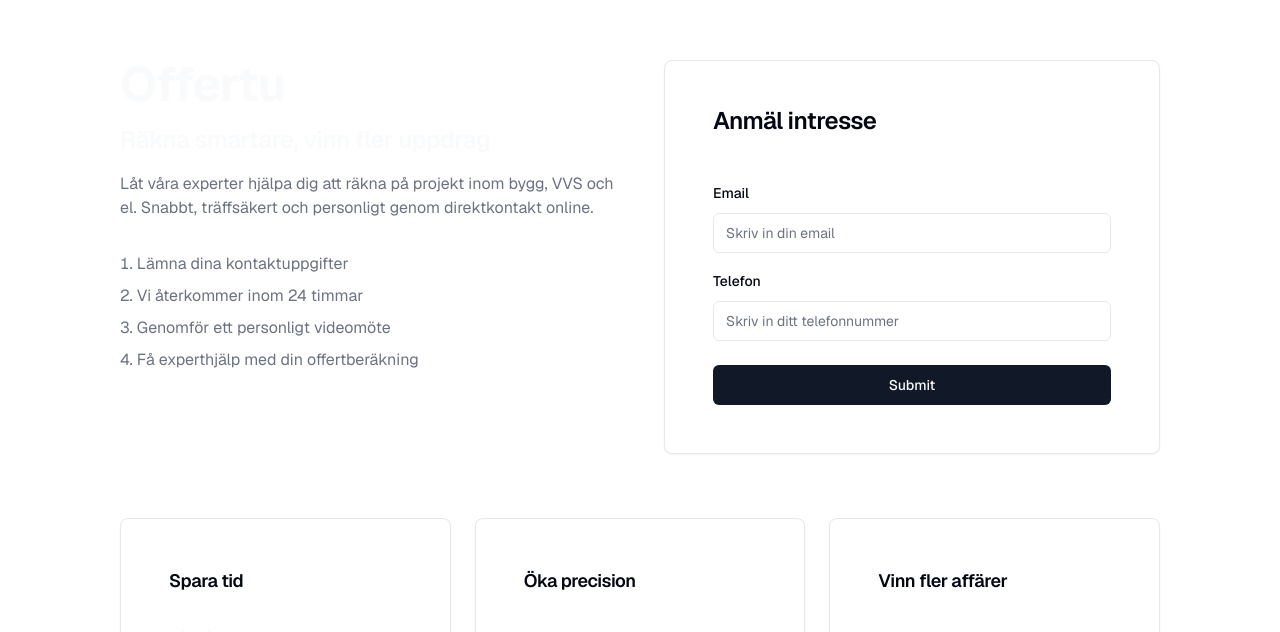
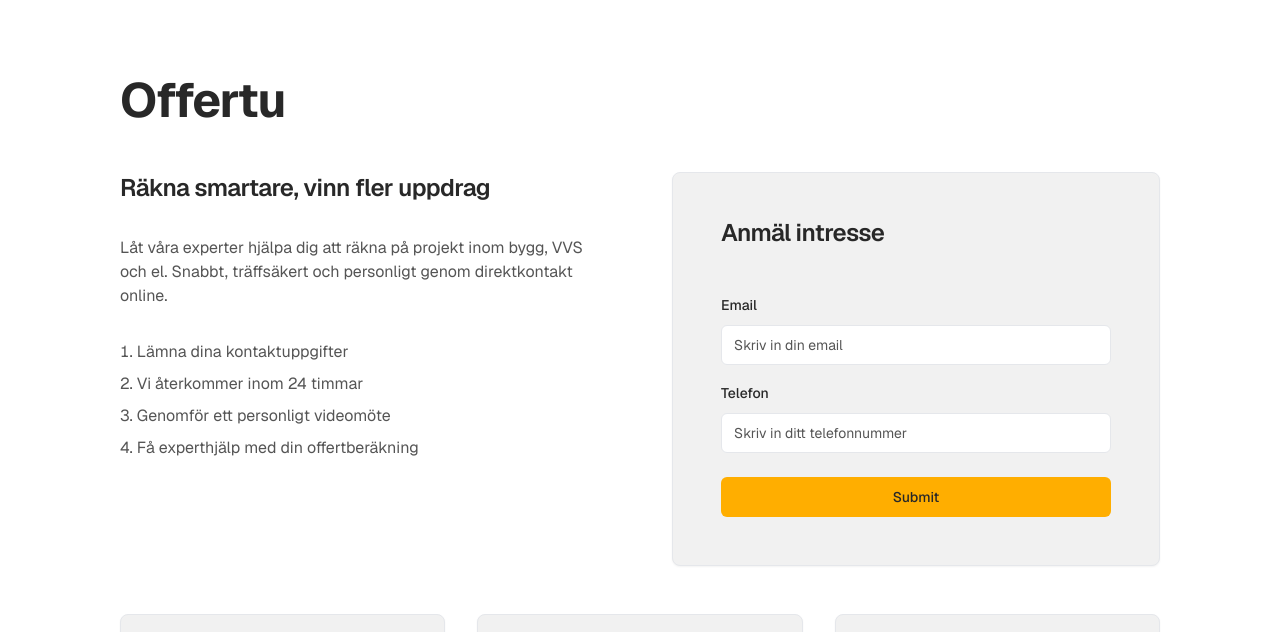
Before and after one commit to jhn322/offertu, a Next.js app: page / in a window 1280 px wide. Shown: the part 168-800 px from the top of the page. Built offline with nearby package versions, Linux system fonts and the light colour scheme.

Commit message:
First draft

```diff
--- a/src/components/Header.tsx
+++ b/src/components/Header.tsx
@@ -3,14 +3,15 @@
 
 export default function Header() {
   return (
-    <CardHeader className="bg-background py-12 px-4 md:py-16">
+    <CardHeader className="bg-background py-16 px-4 md:py-20">
       <CardContent className="max-w-6xl mx-auto">
-        <div className="grid lg:grid-cols-2 gap-12 items-start">
-          <div className="space-y-8">
-            <div className="space-y-4">
+        <div className="space-y-12">
           <CardTitle className="text-4xl md:text-5xl font-bold text-primary-foreground">
             Offertu
           </CardTitle>
+
+          <div className="grid lg:grid-cols-2 gap-16 items-start">
+            <div className="space-y-8">
               <CardTitle className="text-xl md:text-2xl font-semibold text-primary-foreground">
                 Räkna smartare, vinn fler uppdrag
               </CardTitle>
@@ -19,7 +20,6 @@
                 och el. Snabbt, träffsäkert och personligt genom direktkontakt
                 online.
               </p>
-            </div>
 
               <ol className="space-y-2 list-decimal list-inside text-muted-foreground">
                 <li>Lämna dina kontaktuppgifter</li>
@@ -34,8 +34,8 @@
             </div>
           </div>
 
-        <div className="grid md:grid-cols-3 gap-6 mt-16">
-          <Card className="bg-card p-6 rounded-lg">
+          <div className="grid md:grid-cols-3 gap-8 mt-20">
+            <Card className="bg-card p-8 rounded-lg">
               <CardHeader>
                 <CardTitle className="font-semibold text-lg mb-2">
                   Spara tid
@@ -43,12 +43,12 @@
               </CardHeader>
               <CardContent>
                 <p className="text-muted-foreground">
-                Låt våra erfarna kalkylatorer ta hand om beräkningarna medan du
-                fokuserar på det du gör bäst.
+                  Låt våra erfarna kalkylatorer ta hand om beräkningarna medan
+                  du fokuserar på det du gör bäst.
                 </p>
               </CardContent>
             </Card>
-          <Card className="bg-card p-6 rounded-lg">
+            <Card className="bg-card p-8 rounded-lg">
               <CardHeader>
                 <CardTitle className="font-semibold text-lg mb-2">
                   Öka precision
@@ -56,12 +56,12 @@
               </CardHeader>
               <CardContent>
                 <p className="text-muted-foreground">
-                Minimera risken för felberäkningar med vår beprövade metodik och
-                branschexpertis.
+                  Minimera risken för felberäkningar med vår beprövade metodik
+                  och branschexpertis.
                 </p>
               </CardContent>
             </Card>
-          <Card className="bg-card p-6 rounded-lg">
+            <Card className="bg-card p-8 rounded-lg">
               <CardHeader>
                 <CardTitle className="font-semibold text-lg mb-2">
                   Vinn fler affärer
@@ -75,6 +75,7 @@
               </CardContent>
             </Card>
           </div>
+        </div>
       </CardContent>
     </CardHeader>
   );
--- a/tailwind.config.ts
+++ b/tailwind.config.ts
@@ -3,60 +3,53 @@
 export default {
   darkMode: ["class"],
   content: [
-    "./src/pages/**/*.{js,ts,jsx,tsx,mdx}",
-    "./src/components/**/*.{js,ts,jsx,tsx,mdx}",
-    "./src/app/**/*.{js,ts,jsx,tsx,mdx}",
+    "./pages/**/*.{ts,tsx}",
+    "./components/**/*.{ts,tsx}",
+    "./app/**/*.{ts,tsx}",
+    "./src/**/*.{ts,tsx}",
+    "*.{js,ts,jsx,tsx,mdx}",
   ],
   theme: {
+    container: {
+      center: true,
+      padding: "2rem",
+      screens: {
+        "2xl": "1400px",
+      },
+    },
     extend: {
       colors: {
-  			background: 'hsl(var(--background))',
-  			foreground: 'hsl(var(--foreground))',
-  			card: {
-  				DEFAULT: 'hsl(var(--card))',
-  				foreground: 'hsl(var(--card-foreground))'
-  			},
-  			popover: {
-  				DEFAULT: 'hsl(var(--popover))',
-  				foreground: 'hsl(var(--popover-foreground))'
-  			},
+        border: "hsl(var(--border))",
+        input: "hsl(var(--input))",
+        ring: "hsl(var(--ring))",
+        background: "hsl(var(--background))",
+        foreground: "hsl(var(--foreground))",
         primary: {
-  				DEFAULT: 'hsl(var(--primary))',
-  				foreground: 'hsl(var(--primary-foreground))'
+          DEFAULT: "#FFAE00",
+          foreground: "#282828",
         },
         secondary: {
-  				DEFAULT: 'hsl(var(--secondary))',
-  				foreground: 'hsl(var(--secondary-foreground))'
+          DEFAULT: "#4683FF",
+          foreground: "#ffffff",
+        },
+        accent: {
+          DEFAULT: "#FF7164",
+          foreground: "#ffffff",
+        },
+        destructive: {
+          DEFAULT: "hsl(var(--destructive))",
+          foreground: "hsl(var(--destructive-foreground))",
         },
         muted: {
-  				DEFAULT: 'hsl(var(--muted))',
-  				foreground: 'hsl(var(--muted-foreground))'
+          DEFAULT: "#E4E4E4",
+          foreground: "#555555",
         },
-  			accent: {
-  				DEFAULT: 'hsl(var(--accent))',
-  				foreground: 'hsl(var(--accent-foreground))'
+        card: {
+          DEFAULT: "#F1F1F1",
+          foreground: "#282828",
         },
-  			destructive: {
-  				DEFAULT: 'hsl(var(--destructive))',
-  				foreground: 'hsl(var(--destructive-foreground))'
       },
-  			border: 'hsl(var(--border))',
-  			input: 'hsl(var(--input))',
-  			ring: 'hsl(var(--ring))',
-  			chart: {
-  				'1': 'hsl(var(--chart-1))',
-  				'2': 'hsl(var(--chart-2))',
-  				'3': 'hsl(var(--chart-3))',
-  				'4': 'hsl(var(--chart-4))',
-  				'5': 'hsl(var(--chart-5))'
-  			}
     },
-  		borderRadius: {
-  			lg: 'var(--radius)',
-  			md: 'calc(var(--radius) - 2px)',
-  			sm: 'calc(var(--radius) - 4px)'
-  		}
-  	}
   },
   plugins: [require("tailwindcss-animate")],
 } satisfies Config;
```
Also changed, not shown: 1 other file (tests, documents, lock files or other folders). Lines whose indentation alone changed are shown as unchanged.
